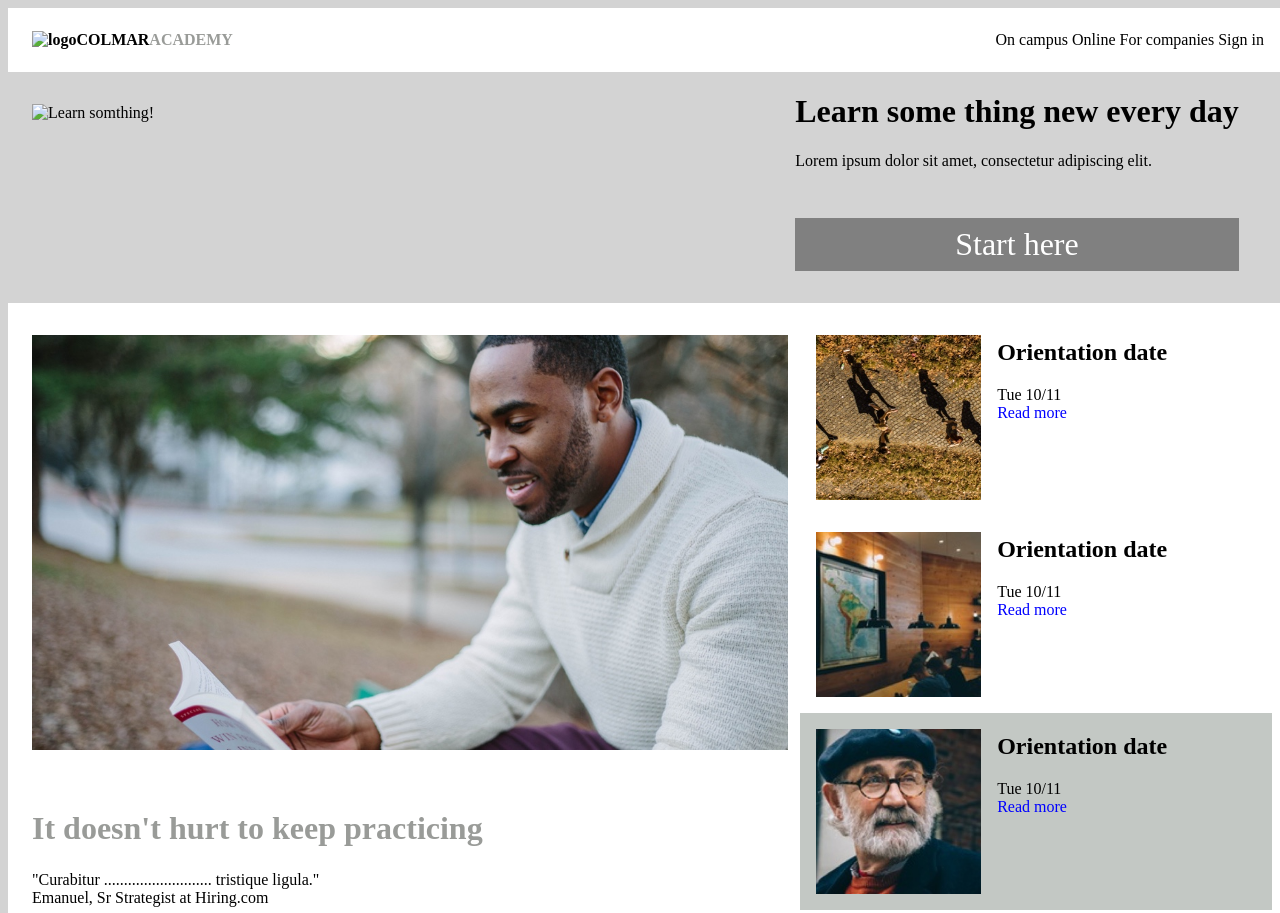
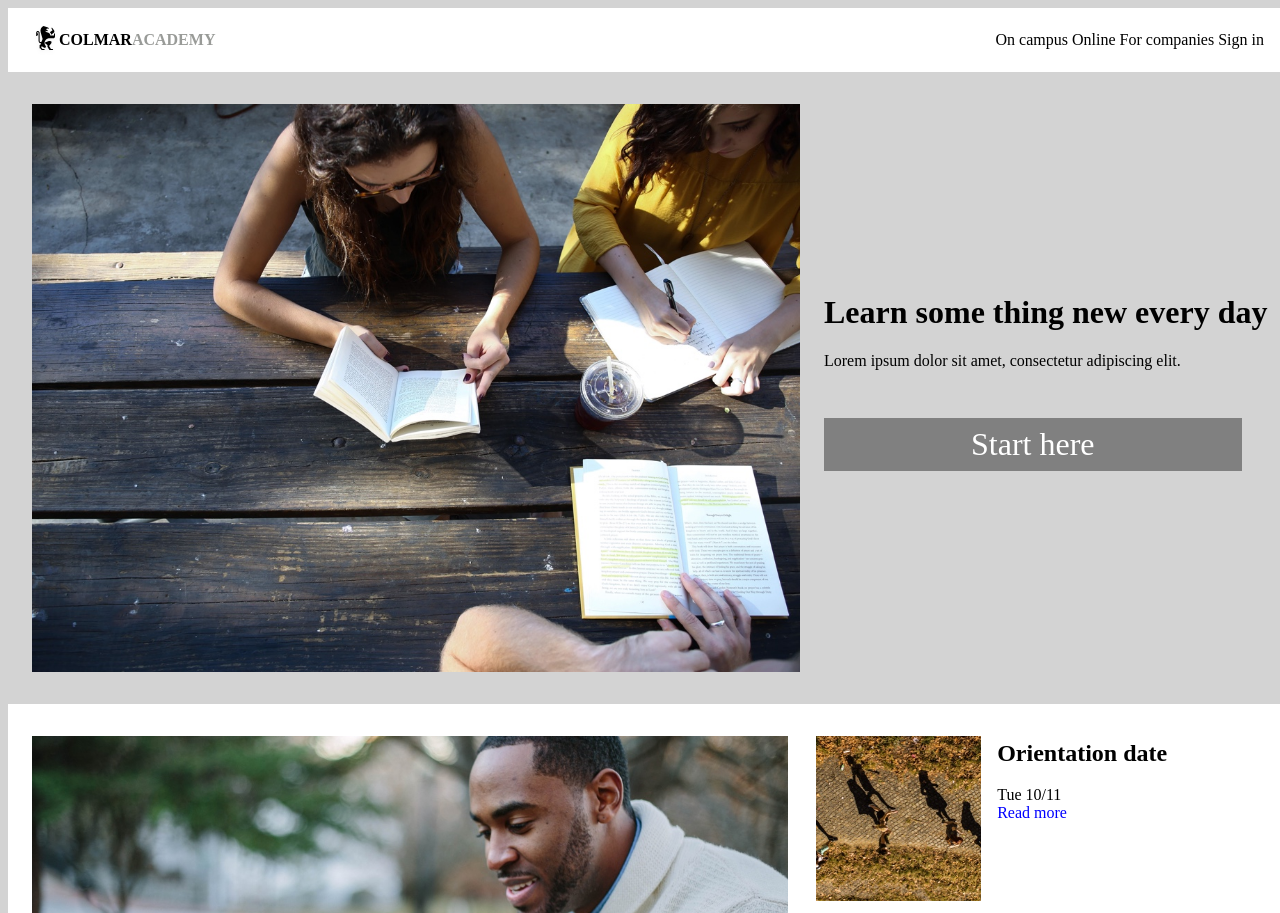
Before and after one commit to flooksan/Exam-HTML-CSS, a plain HTML site: page index.html in a window 1280 px wide. Shown: the top 913 px of the page. Drawn offline with Linux system fonts and the light colour scheme; the site is published under a folder, as on GitHub Pages, so addresses that start at the root find nothing; a script that the page names is missing.

Commit message:
fixe image path

```diff
--- a/index.html
+++ b/index.html
@@ -11,7 +11,7 @@
 <body>
   <nav>
     <div class="logo">
-      <img class="logo-img" src="/images/ic-logo.svg" alt="logo" height="32px" title="Colmar Academy">
+      <img class="logo-img" src="images/ic-logo.svg" alt="logo" height="32px" title="Colmar Academy">
       <p class="logo-colmar">COLMAR</p>
       <p class="logo-academy">ACADEMY</p>
     </div>
@@ -26,7 +26,7 @@
 
 
   <div class="learn-something">
-    <img src="/images/banner.jpg" alt="Learn somthing!" title="Learn somthing new everyday">
+    <img src="images/banner.jpg" alt="Learn somthing!" title="Learn somthing new everyday">
 
     <div class="text learn">
       <h1>Learn some thing new every day</h1>
```
